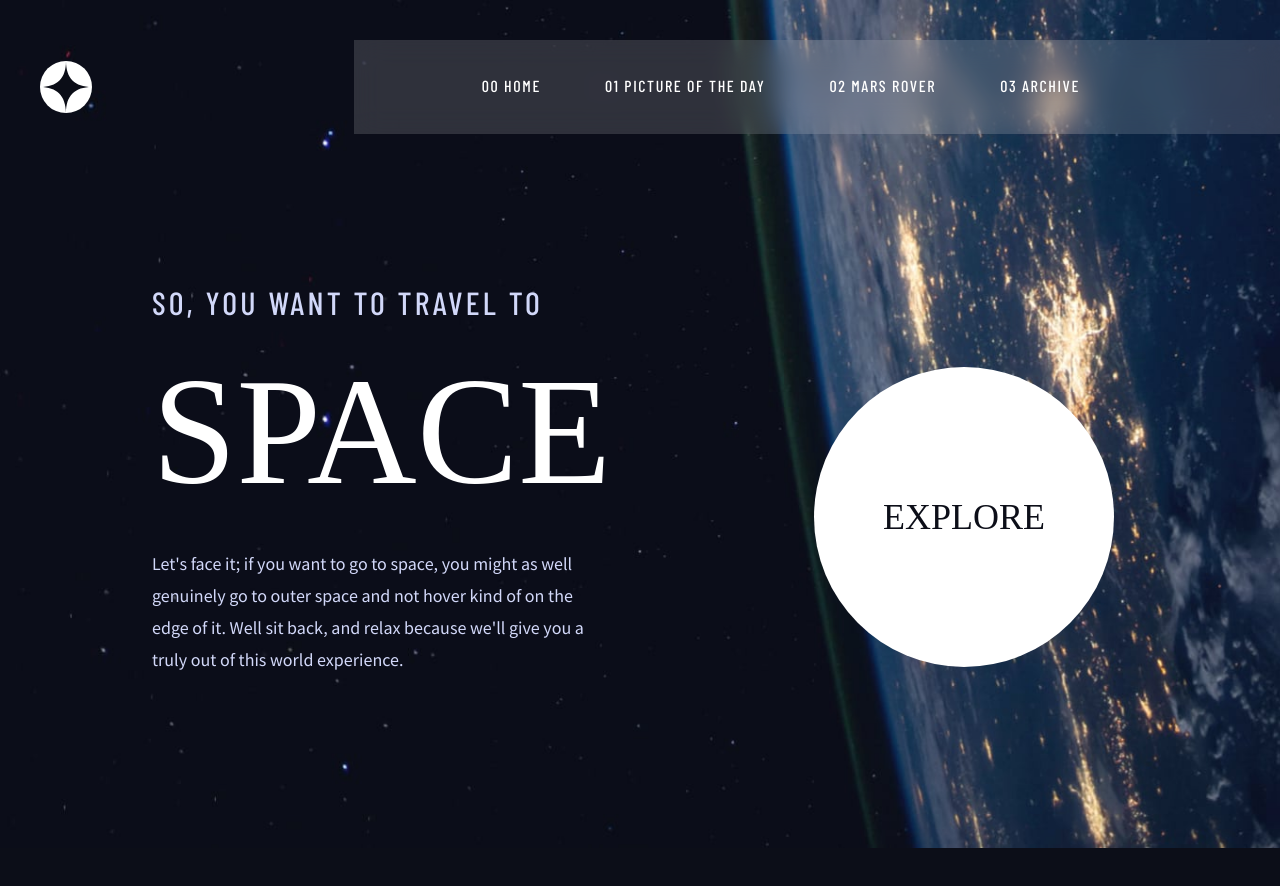
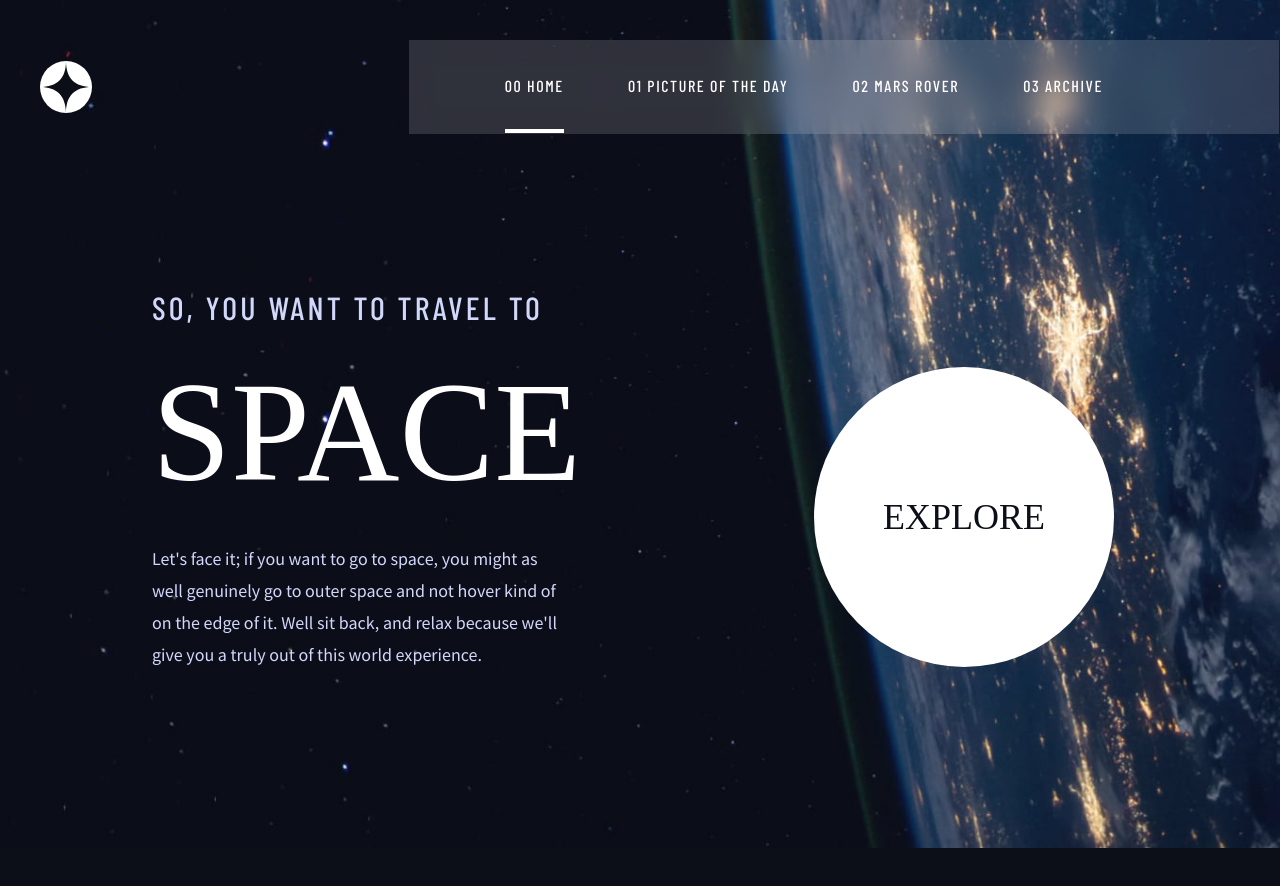
Before and after one commit to dopeantelope/stargazer, a website: page index.html in a window 1280 px wide. Drawn offline with nearby package versions, Linux system fonts and the light colour scheme; no server answers; a web font is replaced by a local one.

Commit message:
added hover events and line to nav bar

```diff
--- a/index.html
+++ b/index.html
@@ -19,18 +19,46 @@
     <nav class="text-white lg:p-4">
       <div class="flex justify-between items-center">
         <img src="home/logo.svg" alt="logo" class="w-[42px] h-[42px] md:w-[52px] md:h-[52px]">
-
+        <div class="sm:hidden xl:block line"></div>
         <button id="menu-btn" class="block mt-[14px] align-middle hamburger md:hidden focus:outline-none">
           <span class="hamburger-top"></span>
           <span class="hamburger-middle"></span>
           <span class="hamburger-bottom "></span>
         </button>
-        <div class="frostedGlass lg:px-32 lg:py-9 lg:mx-[-48px]">
+        <div class="frostedGlass lg:px-24 lg:py-9 lg:mx-[-39px]">
           <ul class="hidden flex-row md:flex lg:space-x-16 font-['barlow_condensed'] font-light text-base mt-[-2px] lg:pr-20 lg:tracking-widest">
-            <li class="hover:border-b-2 hover:border-white"><a href='index.html'><span class="font-medium">00</span> HOME</a></li>
-            <li><a href='potd.html'><span class="font-medium">01</span> PICTURE OF THE DAY</a></li>
-            <li><span class="font-medium">02</span> MARS ROVER</li>
-            <li><span class="font-medium">03</span> ARCHIVE</li>
+            <li class="relative">
+              <a href='index.html' class="py-[34px] border-b-4 border-solid border-white">
+                <span class="font-medium">
+                00
+                </span>
+                HOME
+              </a>
+            </li>
+            <li>
+              <a href='potd.html' class="py-[34px] hover:border-b-4 hover:border-solid hover:border-kindaWhite">
+                <span class="font-medium">
+                01
+                </span>
+                PICTURE OF THE DAY
+              </a>
+            </li>
+            <li>
+              <a href='#' class="py-[34px] hover:border-b-4 hover:border-solid hover:border-kindaWhite">
+                <span class="font-medium">
+                02
+                </span>
+                MARS ROVER
+              </a>
+            </li>
+            <li>
+              <a href='#' class="py-[34px] hover:border-b-4 hover:border-solid hover:border-kindaWhite">
+                <span class="font-medium">
+                03
+                </span>
+                ARCHIVE
+              </a>
+            </li>
           </ul>
         </div>
       </div>
@@ -60,11 +88,11 @@
   <div class="lg:flex lg:flex-row lg:justify-between lg:pl-16 lg:h-full lg:items-center lg:pb-32 lg:mt-[-20px]">
 
     <!-- HERO TEXT CONTAINER -->
-    <div class="text-white flex flex-col items-center lg:items-start lg:w-[500px] lg:pl-16">
+    <div class="text-white flex flex-col items-center lg:items-start lg:w-[480px] lg:pl-16">
       <span class="text-lightBlue text-lg text-center font-['barlow_condensed'] font-light mt-8 lg:text-[2rem] lg:tracking-widest">
         SO, YOU WANT TO TRAVEL TO
       </span>
-      <h1 class="font-['bellefair'] text-[78px] my-10 lg:text-[152px]">
+      <h1 class="font-['bellefair'] text-[78px] my-10 lg:text-[142px]">
         SPACE
       </h1>
       <p class="subtext text-lightBlue text-center text-lg font-['source_sans_pro'] mx-10 md:text-left md:mx-0 lg:leading-8">
--- a/input.css
+++ b/input.css
@@ -12,6 +12,14 @@ body {
   background-image: url('../home/background-destination-desktop.jpg');
   background-size: cover;
   background-repeat: no-repeat;
+}
+
+.line {
+  width: 450px;
+  height: 1px;
+  background: rgba(255, 255, 255, .2);
+  z-index: 1;
+  margin-left: 50px;
 }
 
 .frostedGlass {
@@ -90,8 +98,9 @@ body {
 .circle:hover {
   outline-style: solid;
   outline-width: 60px;
-  outline-color: rgba(255, 255, 255, .2);
+  outline-color: rgba(255, 255, 255, .1);
 }
+
 
 
 
--- a/tailwind.config.js
+++ b/tailwind.config.js
@@ -11,7 +11,8 @@ module.exports = {
     extend: {
       colors: {
         darkBlueBackground: 'hsl(230, 35%, 7%)',
-        lightBlue: 'hsl(231, 77%, 90%)'
+        lightBlue: 'hsl(231, 77%, 90%)',
+        kindaWhite: 'rgba(255, 255, 255, 0.4)'
 
       }
     },
```
Also changed, not shown: css/main.css.
